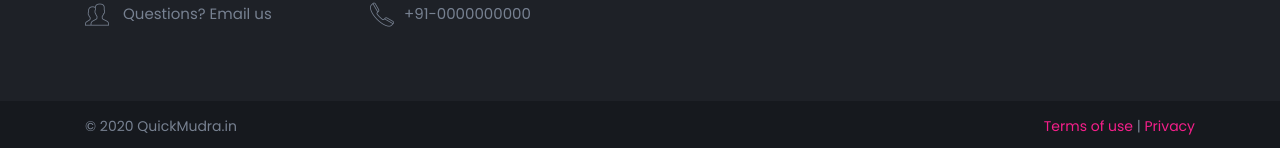
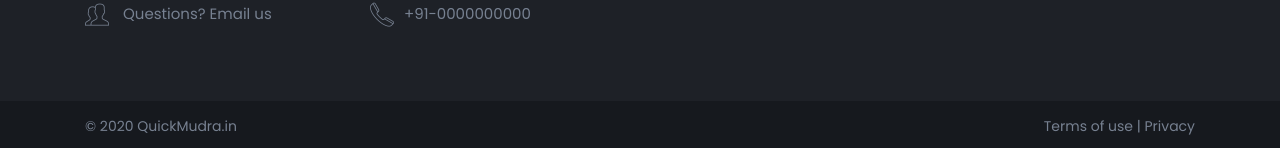
Before and after one commit to jaswinder-singh/creditme, a Jekyll site: the page built from index.html, in a window 1280 px wide. Shown: the part 3067-3215 px from the top of the page. Built offline with Jekyll 4.4.1, drawn with Linux system fonts in a browser that asks for light colours; nearby versions of some CDN libraries.

Commit message:
Update footer.html

```diff
--- a/_includes/footer.html
+++ b/_includes/footer.html
@@ -57,7 +57,7 @@
                     <p>&copy; {{ site.time | date: '%Y' }} {{ site.name }}</p>
                 </div>
                 <div class="col-xl-6 col-lg-6 col-md-6 col-sm-6 col-7 text-right">
-                    <p><a href="javascript:void(0);">Terms of use</a> | <a href="javascript:void(0);">Privacy</a></p>
+                    <p><a href="javascript:void(0);" class="footer-link">Terms of use</a> | <a href="javascript:void(0);" class="footer-link">Privacy</a></p>
                 </div>
             </div>
         </div>
```
